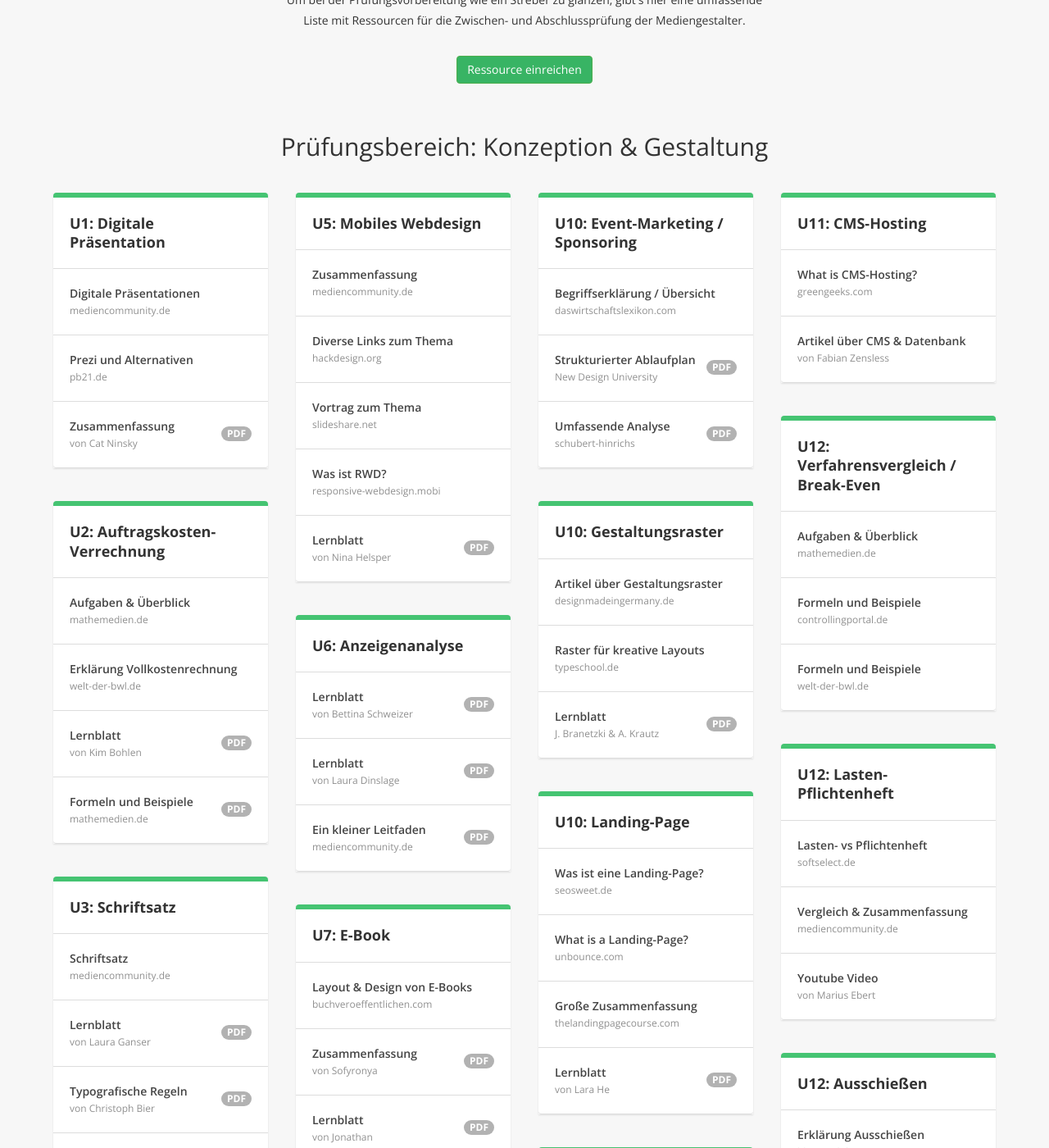
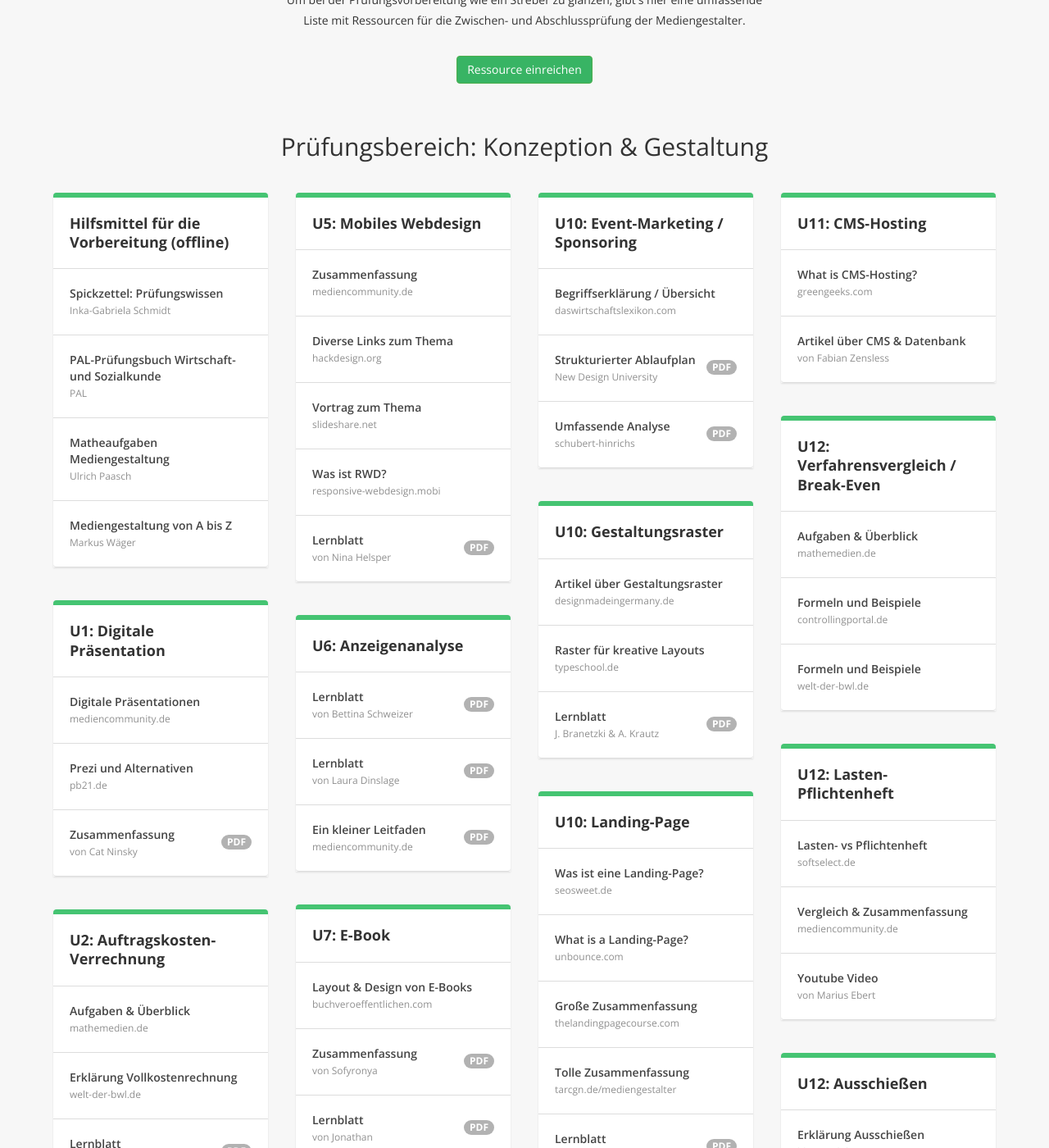
Before and after one commit to robinstickel/medienstreber.de, a Jekyll site: the page built from index.html, in a window 1280 px wide and 1400 px high, scrolled down 419 px. Shown: the whole window at 82% size. Built offline with Jekyll 4.4.1, drawn with Linux system fonts in a browser that asks for light colours; some of the changed text lies outside the part shown.

Commit message:
Adding more links and resources

```diff
--- a/index.html
+++ b/index.html
@@ -12,6 +12,17 @@ description: Um bei der Prüfungsvorbereitung wie ein Streber zu glänzen, gibt'
         <h2>Prüfungsbereich: Konzeption & Gestaltung</h2>
     </div>
     <div class="menu row thema">
+        <div class="menu-category list-group">
+            <div class="thema-shadow">
+                <div class="menu-category-name list-group-item">
+                    <h3>Hilfsmittel für die Vorbereitung (offline)</h3>
+                </div>
+                <a rel="nofollow" href="http://www.amazon.de/gp/product/B003CITUSK/ref=as_li_tl?ie=UTF8&camp=1638&creative=19454&creativeASIN=B003CITUSK&linkCode=as2&tag=robinstickel-21" target="_blank" class="menu-item list-group-item"><strong>Spickzettel: Prüfungswissen</strong><br><span class="subline">Inka-Gabriela Schmidt</span></a>
+                <a rel="nofollow" href="http://www.amazon.de/gp/product/387125889X/ref=as_li_tl?ie=UTF8&camp=1638&creative=19454&creativeASIN=387125889X&linkCode=as2&tag=robinstickel-21" target="_blank" class="menu-item list-group-item"><strong>PAL-Prüfungsbuch Wirtschaft- und Sozialkunde</strong><br><span class="subline">PAL</span></a>
+                <a rel="nofollow" href="http://www.amazon.de/gp/product/3734506484/ref=as_li_tl?ie=UTF8&camp=1638&creative=19454&creativeASIN=3734506484&linkCode=as2&tag=robinstickel-21" target="_blank" class="menu-item list-group-item"><strong>Matheaufgaben Mediengestaltung</strong><br><span class="subline">Ulrich Paasch</span></a>
+                <a rel="nofollow" href="http://www.amazon.de/gp/product/3836225131/ref=as_li_tl?ie=UTF8&camp=1638&creative=19454&creativeASIN=3836225131&linkCode=as2&tag=robinstickel-21" target="_blank" class="menu-item list-group-item"><strong>Mediengestaltung von A bis Z </strong><br><span class="subline">Markus Wäger</span></a>
+            </div>
+        </div>
         <div class="menu-category list-group">
             <div class="thema-shadow">
                 <div class="menu-category-name list-group-item">
@@ -92,6 +103,7 @@ description: Um bei der Prüfungsvorbereitung wie ein Streber zu glänzen, gibt'
                     <h3>U8: Datenbanken in CMS</h3>
                 </div>
                 <a href="https://www.textbroker.de/content-management-system" target="_blank" class="menu-item list-group-item"><strong>Allgemeine Erklärung</strong><br><span class="subline">textbroker.de</span></a>
+                <a href="http://openbook.rheinwerk-verlag.de/kit/itkomp07000.htm" target="_blank" class="menu-item list-group-item"><strong>Große Zusammenfassung</strong><br><span class="subline">rheinwerk-verlag.de</span></a>
                 <a href="https://medium.com/@bitpunk/mediengestalter-ap-2016-cms-und-datenbank-2d74a1629525#.5wz11b3o6" target="_blank" class="menu-item list-group-item"><strong>Artikel über CMS & Datenbank</strong><br><span class="subline">von Fabian Zensless</span></a>
                 <a href="./pdf/AP-2016/u8_konzeption_datenbanken_im_content_management_system_stefanie_kleinevoss.pdf" target="_blank" class="menu-item list-group-item"><strong>Zusammenfassung</strong><span class="badge">PDF</span><br><span class="subline">von Stefanie Kleinevoss</span></a>
             </div>
@@ -133,6 +145,7 @@ description: Um bei der Prüfungsvorbereitung wie ein Streber zu glänzen, gibt'
                 <a href="https://www.seosweet.de/blog/2013/08/06/was-ist-eine-landingpage-seo-grundlagen/" target="_blank" class="menu-item list-group-item"><strong>Was ist eine Landing-Page?</strong><br><span class="subline">seosweet.de</span></a>
                 <a href="http://unbounce.com/landing-page-articles/what-is-a-landing-page/" target="_blank" class="menu-item list-group-item"><strong>What is a Landing-Page?</strong><br><span class="subline">unbounce.com</span></a>
                 <a href="http://do.thelandingpagecourse.com/" target="_blank" class="menu-item list-group-item"><strong>Große Zusammenfassung</strong><br><span class="subline">thelandingpagecourse.com</span></a>
+                <a href="http://tarcgn.de/mediengestalter/gestaltung-und-technik-digital-u10-landing-page/2016/05/03/" target="_blank" class="menu-item list-group-item"><strong>Tolle Zusammenfassung</strong><br><span class="subline">tarcgn.de/mediengestalter</span></a>
                 <a href="./pdf/AP-2016/u10_konzeption_fb_digital_landing_page_lara_he.pdf" target="_blank" class="menu-item list-group-item"><strong>Lernblatt</strong><span class="badge">PDF</span><br><span class="subline">von Lara He</span></a>
             </div>
         </div>
@@ -284,6 +297,7 @@ description: Um bei der Prüfungsvorbereitung wie ein Streber zu glänzen, gibt'
                     <h3>U5: Meta-Elemente</h3>
                 </div>
                 <a href="http://www.w3schools.com/tags/tag_meta.asp" target="_blank" class="menu-item list-group-item"><strong>Aktuelle Standards</strong><br><span class="subline">w3schools.com</span></a>
+                <a href="http://tarcgn.de/mediengestalter/abschlusspruefung-mediengestalter-sommer-2016-alle-fachrichtungen-u5-meta-elemente/2016/04/25/" target="_blank" class="menu-item list-group-item"><strong>Gute Zusammenfassung</strong><br><span class="subline">tarcgn.de/mediengestalter</span></a>
                 <a href="http://www.suchmaschinen-online.de/optimierung/meta.htm" target="_blank" class="menu-item list-group-item"><strong>Komplette Zusammenfassung</strong><br><span class="subline">suchmaschinen-online.de</span></a>
                 <a href="./pdf/AP-2016/u5_medienproduktion_meta_elemente_nina_helsper.pdf" target="_blank" class="menu-item list-group-item"><strong>Lernblatt</strong><span class="badge">PDF</span><br><span class="subline">von Nina Helsper</span></a>
             </div>
@@ -312,6 +326,7 @@ description: Um bei der Prüfungsvorbereitung wie ein Streber zu glänzen, gibt'
                     <h3>U8: SQL</h3>
                 </div>
                 <a href="http://www.mediencommunity.de/content/u8-sql" target="_blank" class="menu-item list-group-item"><strong>Übersicht & Zusammenfassung</strong><br><span class="subline">mediencommunity.de</span></a>
+                <a href="https://www.youtube.com/playlist?list=PLPjKx80JC4CCT8Mbazn4uKaplp-v3Jwz_" target="_blank" class="menu-item list-group-item"><strong>Youtube Playlist</strong><br><span class="subline">concept open digital education</span></a>
                 <a href="./pdf/AP-2016/u8_medienproduktion_sql_stefanie_kleinevoss.pdf" target="_blank" class="menu-item list-group-item"><strong>Lernblatt</strong><span class="badge">PDF</span><br><span class="subline">von Stefanie Kleinevoss</span></a>
             </div>
         </div>
@@ -342,6 +357,7 @@ description: Um bei der Prüfungsvorbereitung wie ein Streber zu glänzen, gibt'
                 <a href="http://www.pcs-campus.de/kommunikation/visualisieren/vergleich-dateiformate/" target="_blank" class="menu-item list-group-item"><strong>Vergleich Dateiformate</strong><br><span class="subline">pcs-campus.de</span></a>
                 <a href="https://helpx.adobe.com/de/photoshop/using/file-formats.html" target="_blank" class="menu-item list-group-item"><strong>Adobe Dateiformate</strong><br><span class="subline">helpx.adobe.com</span></a>
                 <a href="./pdf/AP-2016/u10_medienproduktion_bild_dateiformate_laura_dinslage.pdf" target="_blank" class="menu-item list-group-item"><strong>Tabelle aller Formate</strong><span class="badge">PDF</span><br><span class="subline">von Laura Dinslage</span></a>
+                <a href="http://www.scheib.info/downloads/Projekt_Bildformate.pdf" target="_blank" class="menu-item list-group-item"><strong>Große Zusammenfassung</strong><span class="badge">PDF</span><br><span class="subline">von Laura Dinslage</span></a>
             </div>
         </div>
         <div class="menu-category list-group">
```
Also changed, not shown: 1 other file.
